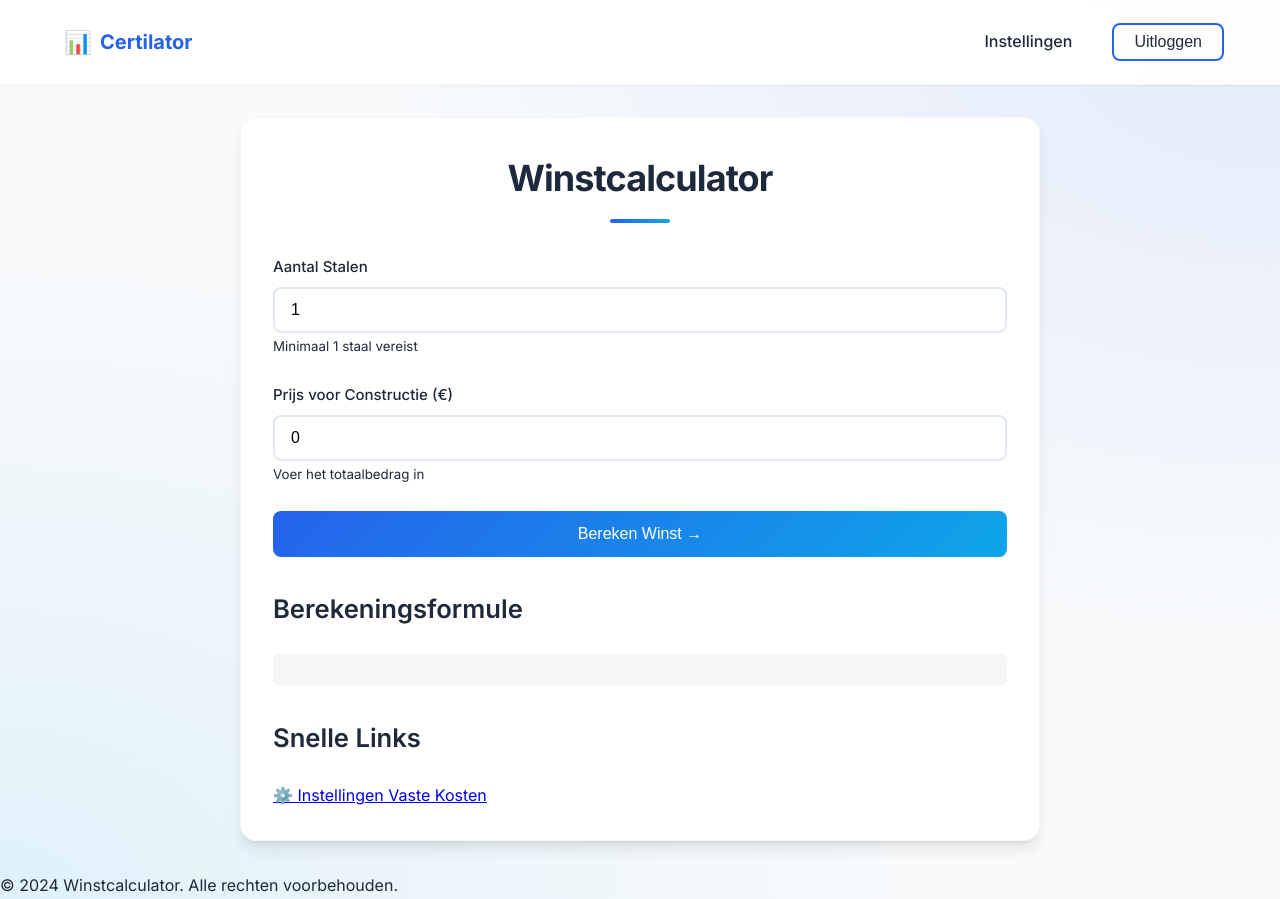
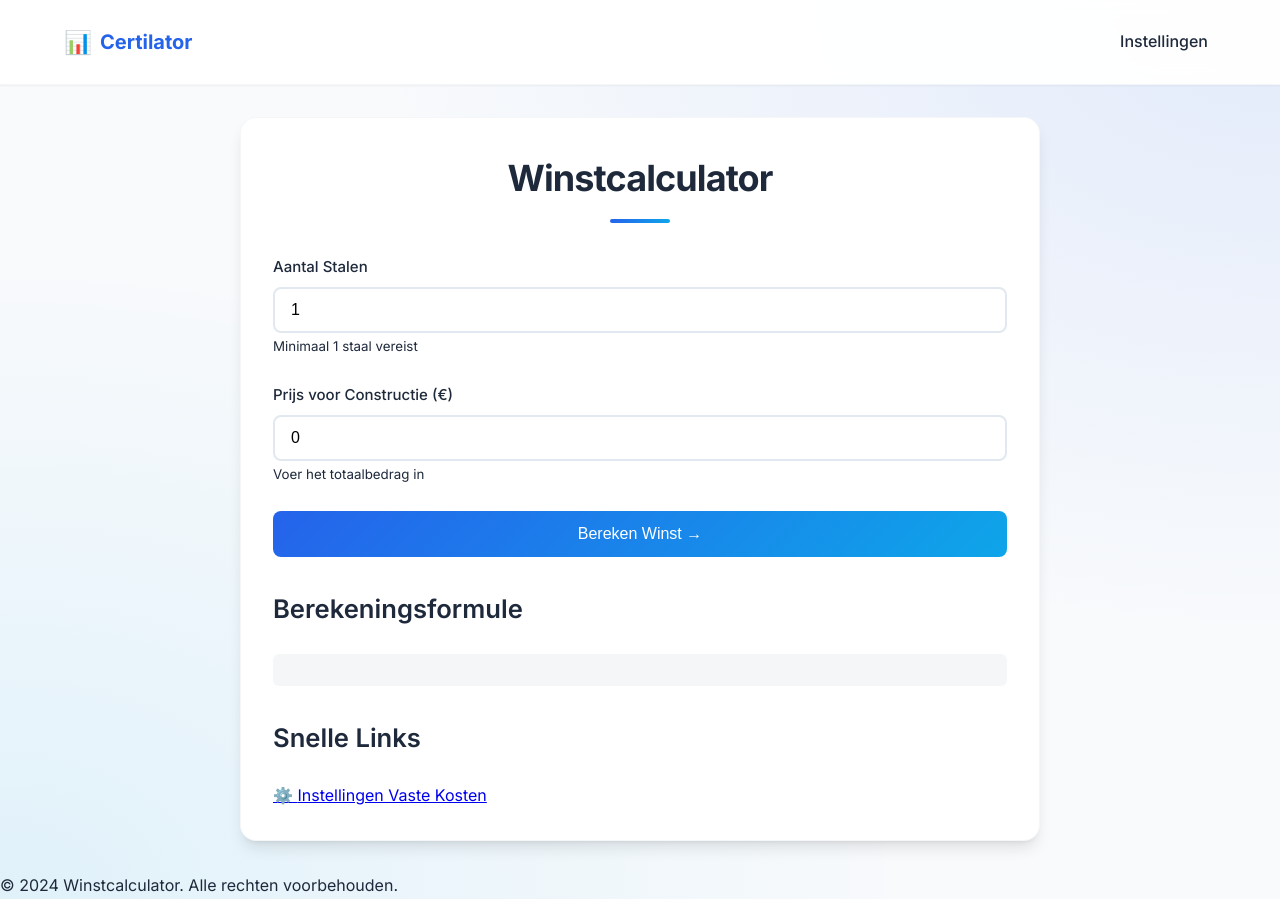
Before and after one commit to zakaahm/CertiLator, a plain HTML site: page Calculator/index.html in a window 1280 px wide. Drawn offline with Linux system fonts and the light colour scheme; a script that the page names is missing.

Commit message:
Update index.html

```diff
--- a/Calculator/index.html
+++ b/Calculator/index.html
@@ -15,7 +15,6 @@
       <a href="index.html" class="nav-logo">Certilator</a>
       <div class="nav-items">
         <a href="settings.html">Instellingen</a>
-        <button onclick="logout()" class="logout-btn">Uitloggen</button>
       </div>
     </nav>
   </header>
```
